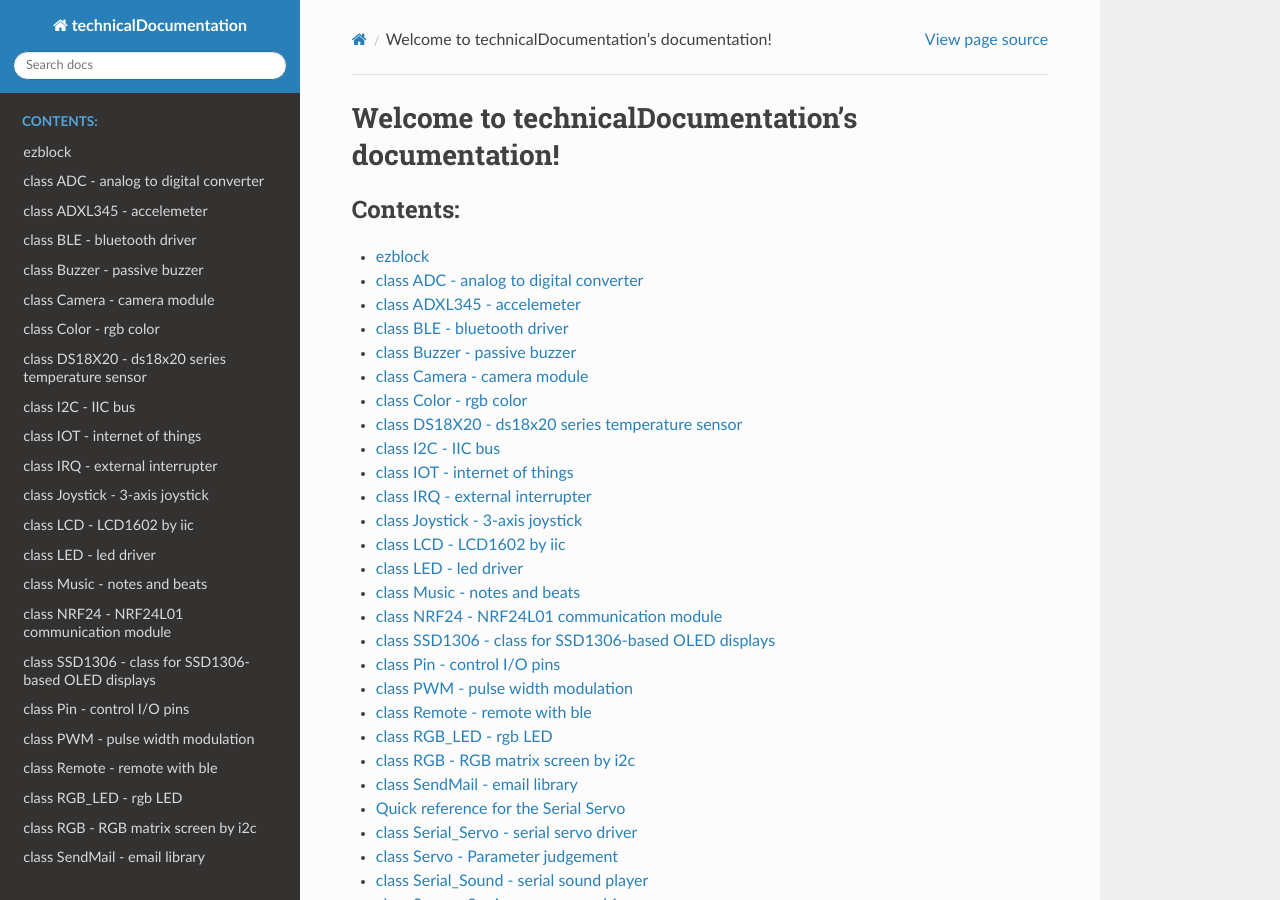
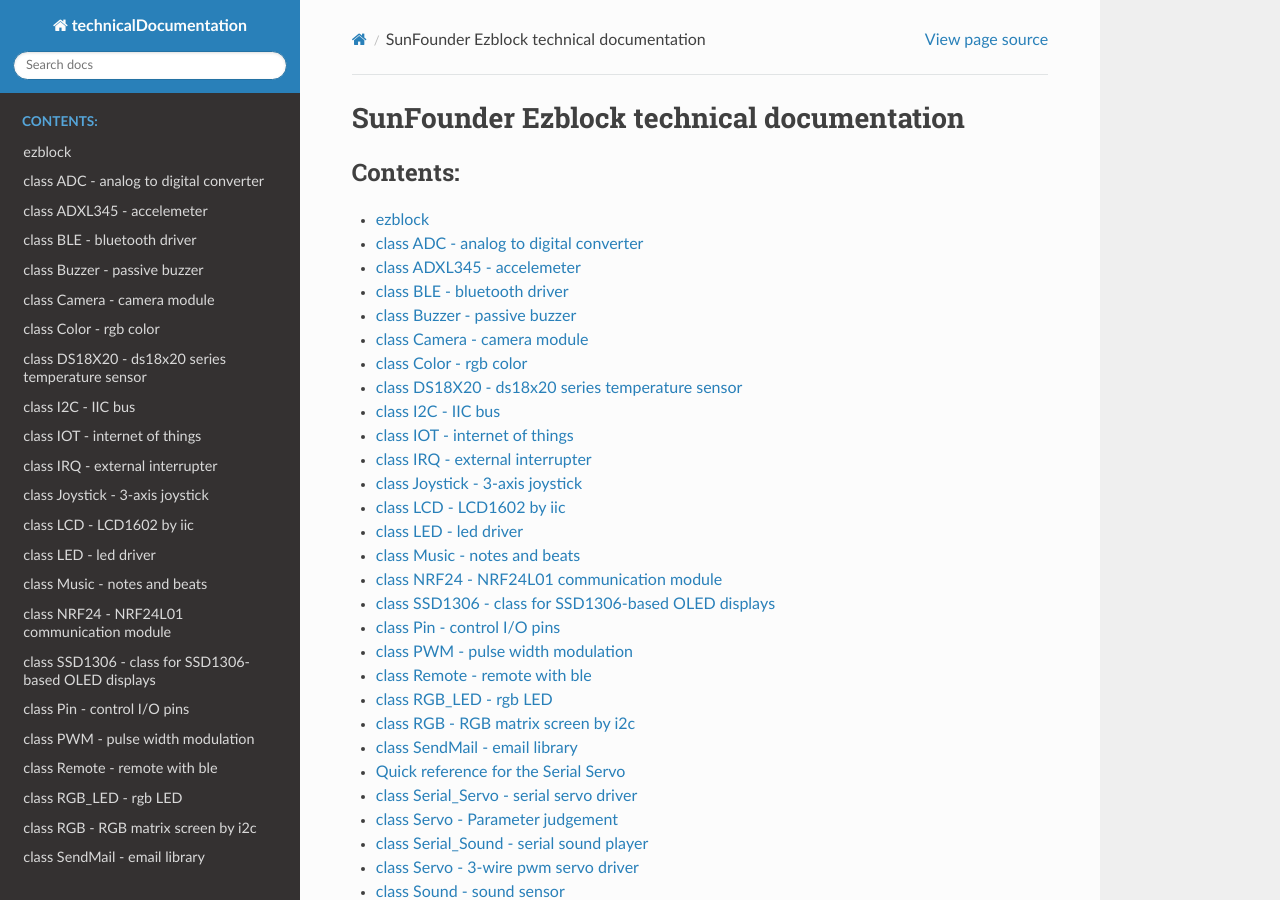
Before and after one commit to ezblockcode/ezb-pi, a Sphinx documentation site: the page built from docs/source/index.rst, in a window 1280 px wide and 900 px high. Built offline with Sphinx 7.4.7 and the Read the Docs theme 2.0.0, drawn with Linux system fonts in a browser that asks for light colours.

Commit message:
Modify the front page title

```diff
--- a/docs/source/index.rst
+++ b/docs/source/index.rst
@@ -3,7 +3,7 @@
    You can adapt this file completely to your liking, but it should at least
    contain the root `toctree` directive.
 
-Welcome to technicalDocumentation's documentation!
+SunFounder Ezblock technical documentation
 ==================================================
 
 .. toctree::
```
